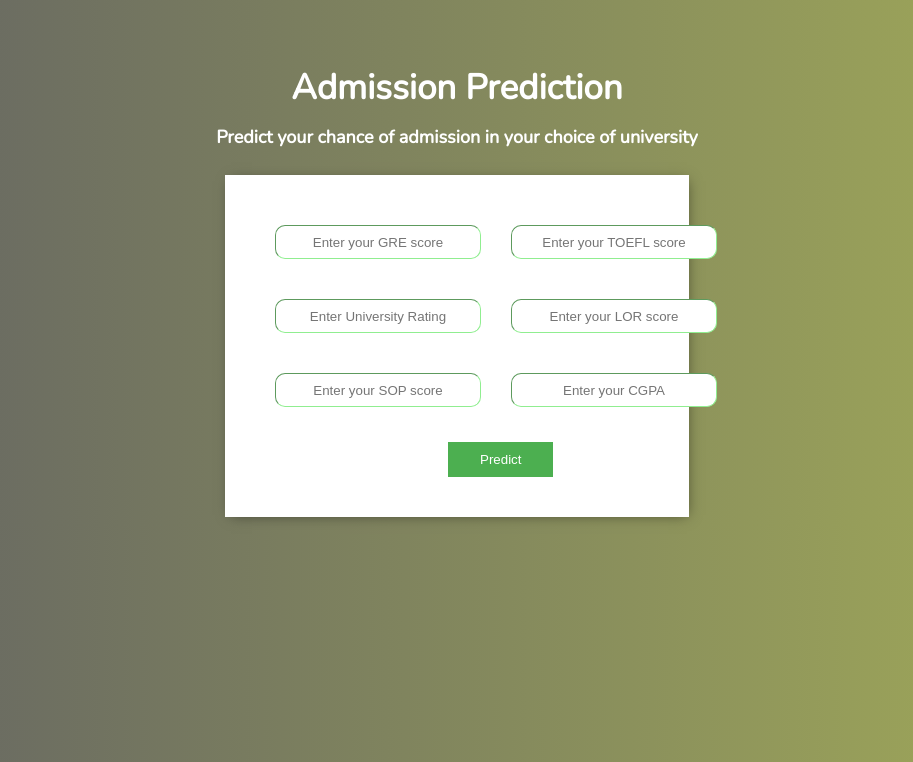
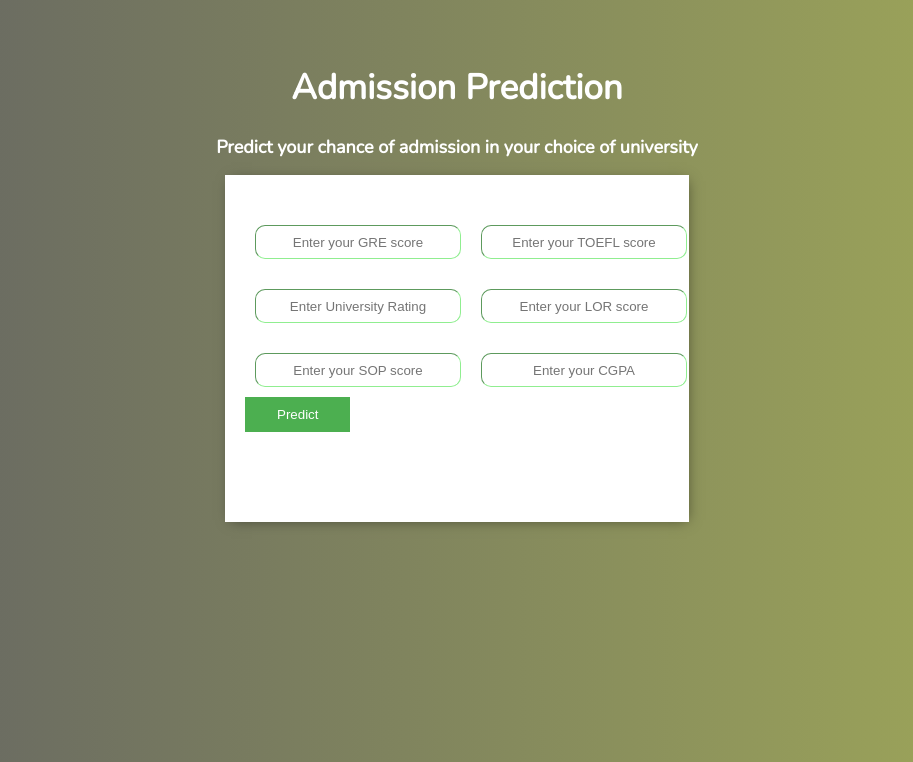
Before and after one commit to Apekchhya/University-Choice, a Django app: page / in a window 1280 px wide. Shown: the top 762 px of the page, without its empty margins (183-1096 px from the left). Run offline with Django 4.2, Linux system fonts and the light colour scheme.

Commit message:
Add files via upload

```diff
--- a/base/templates/main.html
+++ b/base/templates/main.html
@@ -34,16 +34,19 @@
         line-height:15px;
         margin:10px;
         font-size:18px;
+        padding:10px
       }
 
       .container{
-          margin-top: 30px;
+          {% comment %} margin-top: 30px; {% endcomment %}
           margin-left: 400px;
           margin-right: 400px;
           background-color: white;
           -webkit-box-shadow: 2px 2px 13px -4px rgba(0, 0, 0, 0.5);
           box-shadow: 2px 2px 13px -4px rgba(0, 0, 0, 0.5);
           padding: 30px 20px 90px 20px;
+          display:flex;
+          justify-content:center;
       }
 
       input[type=text]{
@@ -51,11 +54,13 @@
         border-radius:10px;
         height:30px;
         text-align:center;
-        margin: 20px 0px 20px 30px;
+        margin: 20px 10px 10px 10px;
         border-width:thin;
         background-color:white;
         border-color:lightgreen;
         text-color:black;
+        display:flex;
+        justify-content:center;
 
       }
 
@@ -70,7 +75,10 @@
         color: white;
         padding: 10px 32px;
         text-decoration: none;
-        margin: 15px 203px;
+        {% comment %} margin: 15px 203px; {% endcomment %}
+        margin:auto;
+        display:flex;
+        justify-content:center;
         cursor: pointer;
       }
 
```
